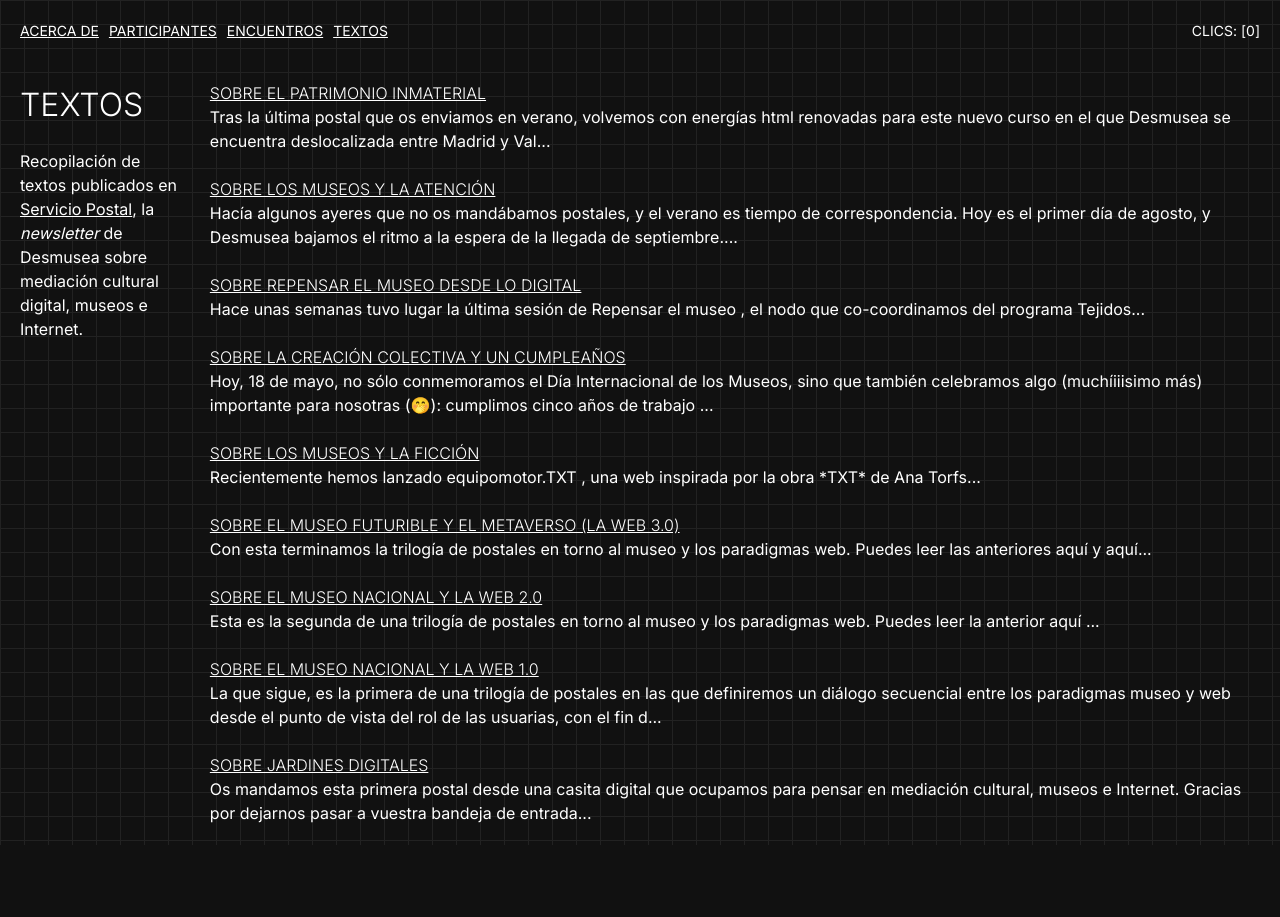
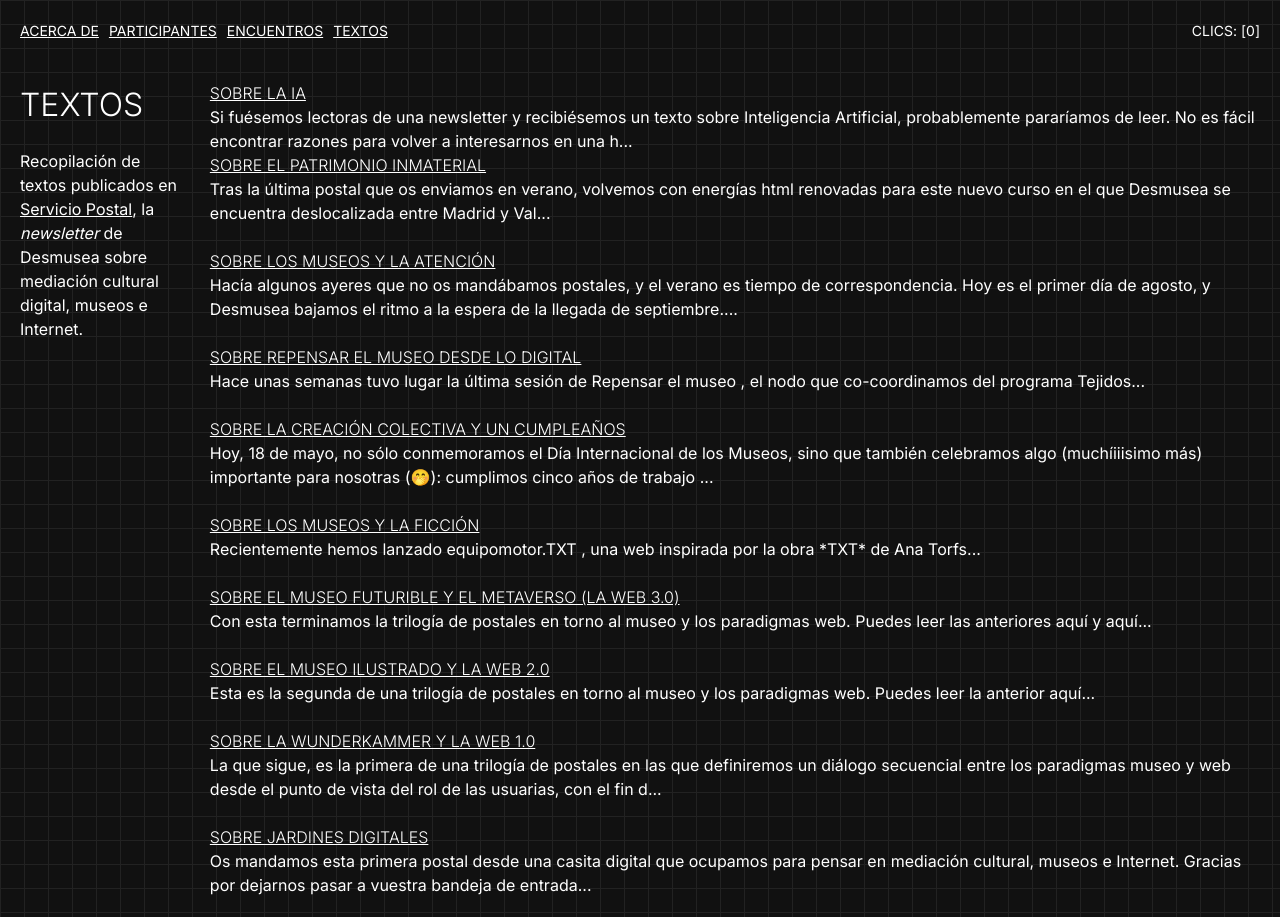
Before and after one commit to claraharguindey/clicar-click, a Next.js app: page /textos in a window 1280 px wide. Before the commit the page ends 845 px from the top, so only its background shows below. Built offline with nearby package versions, Linux system fonts and the light colour scheme.

Commit message:
update text

```diff
--- a/src/app/textos/page.tsx
+++ b/src/app/textos/page.tsx
@@ -23,6 +23,20 @@ export default function About() {
       </aside>
       <div>
         <ul>
+          <li>
+            <Link
+              href={"https://tinyletter.com/desmusea/letters/message-9"}
+              target="_blank"
+            >
+              <h2 className="subtitle">Sobre la IA</h2>
+            </Link>
+            <p>
+              Si fuésemos lectoras de una newsletter y recibiésemos un texto
+              sobre Inteligencia Artificial, probablemente pararíamos de leer.
+              No es fácil encontrar razones para volver a interesarnos en una
+              h...
+            </p>
+          </li>
           <li>
             <Link
               href={"https://tinyletter.com/desmusea/letters/message-8"}
@@ -117,12 +131,14 @@ export default function About() {
               href={"https://tinyletter.com/desmusea/letters/message-2"}
               target="_blank"
             >
-              <h2 className="subtitle">Sobre el museo nacional y la web 2.0</h2>
+              <h2 className="subtitle">
+                Sobre el museo ilustrado y la web 2.0
+              </h2>
             </Link>
 
             <p>
               Esta es la segunda de una trilogía de postales en torno al museo y
-              los paradigmas web. Puedes leer la anterior aquí ...
+              los paradigmas web. Puedes leer la anterior aquí...
             </p>
           </li>
           <br />
@@ -131,7 +147,7 @@ export default function About() {
               href={"https://tinyletter.com/desmusea/letters/message-1"}
               target="_blank"
             >
-              <h2 className="subtitle">Sobre el museo nacional y la web 1.0</h2>
+              <h2 className="subtitle">Sobre la wunderkammer y la web 1.0</h2>
             </Link>
             <p>
               La que sigue, es la primera de una trilogía de postales en las que
```
